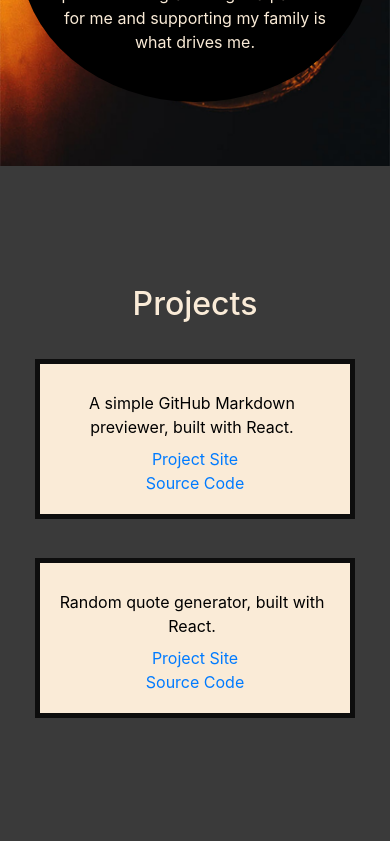
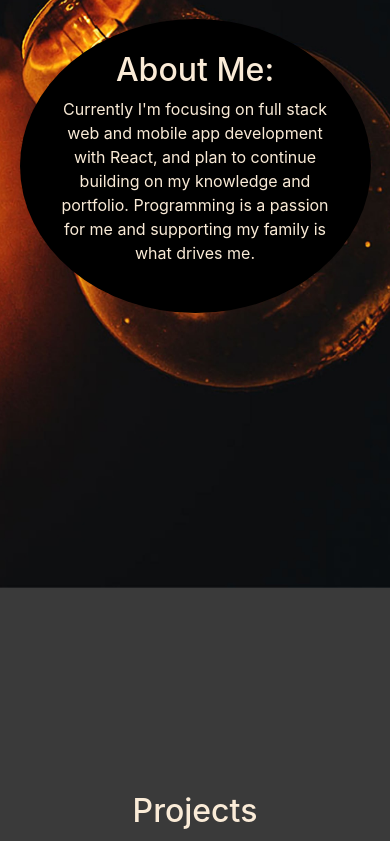
Before and after one commit to debiangeek/McGowan-Media-Tech, a React (Create React App) app in the folder mcgowan-media-tech/: page / in a window 390 px wide. Shown: the part 1156-1997 px from the top of the page. Built offline with nearby package versions, Linux system fonts and the light colour scheme.

Commit message:
Revert "projects" height change

```diff
--- a/mcgowan-media-tech/src/stylesheets/About.css
+++ b/mcgowan-media-tech/src/stylesheets/About.css
@@ -21,6 +21,9 @@
 }
 
 @media only screen and (max-width: 750px) {
+  #about-container {
+    min-height: 100vh;
+  }
   .about-box {
     padding: 2em;
     max-width: 90vw;
--- a/mcgowan-media-tech/src/stylesheets/Projects.css
+++ b/mcgowan-media-tech/src/stylesheets/Projects.css
@@ -4,7 +4,7 @@
     justify-content: center;
     align-items: center;
     min-width: inherit;
-    min-height: 80vh;
+    min-height: 100vh;
     background-color: #3A3A3A;
 }
 
```
